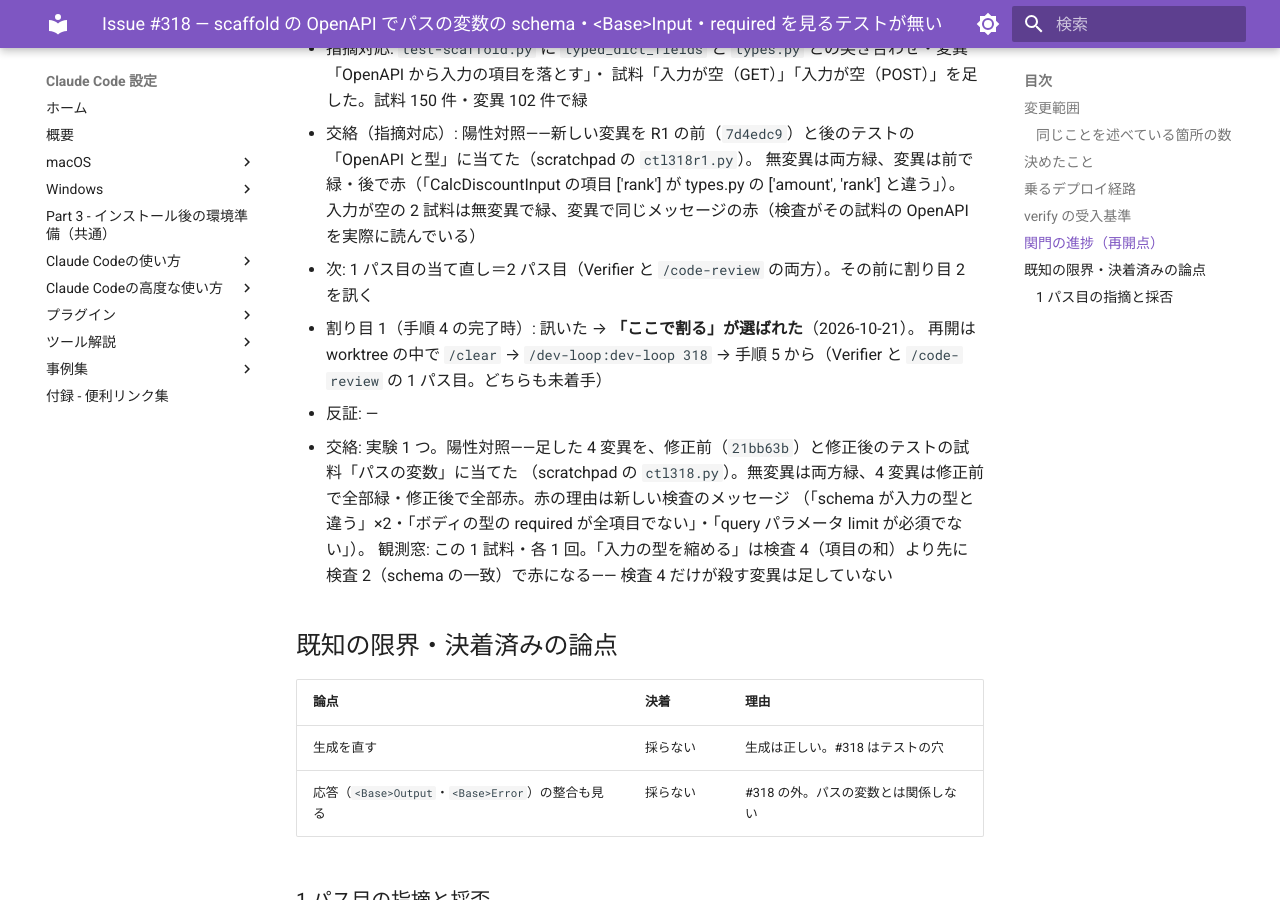
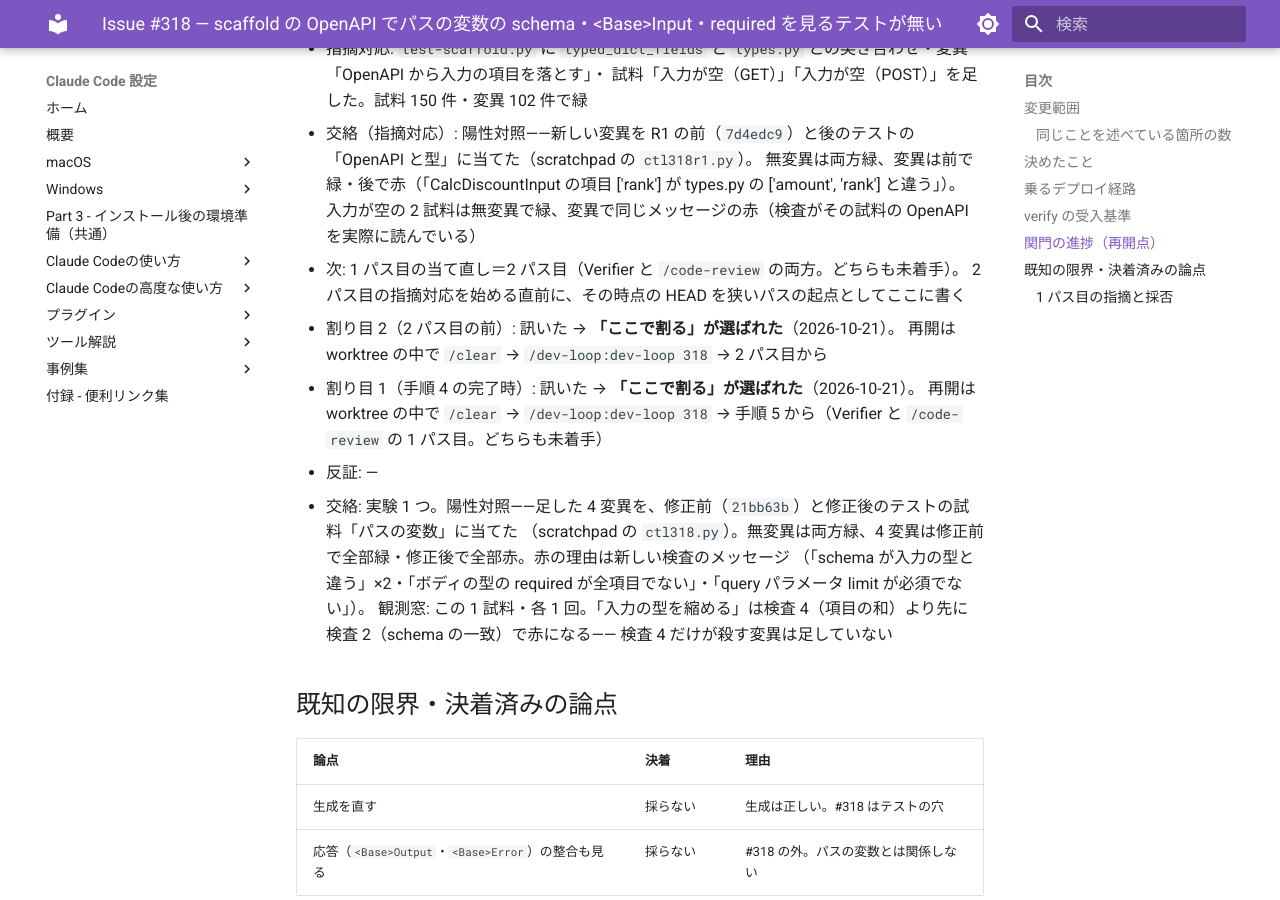
Before and after one commit to hdknr/claude-code-setup, an MkDocs documentation site: the page built from docs/plans/issue-318.md, in a window 1280 px wide and 900 px high, scrolled down 2705 px. Built offline with MkDocs 1.6.1 and Material for MkDocs 9.7.7, drawn with Linux system fonts in a browser that asks for light colours.

Commit message:
docs(plans): #318 の割り目 2 を記録する
Co-Authored-By: Claude Opus 5.5 <noreply@anthropic.com>

```diff
--- a/docs/plans/issue-318.md
+++ b/docs/plans/issue-318.md
@@ -64,7 +64,10 @@
 - 交絡（指摘対応）: 陽性対照——新しい変異を R1 の前（`7d4edc9`）と後のテストの「OpenAPI と型」に当てた（scratchpad の `ctl318r1.py`）。
   無変異は両方緑、変異は前で緑・後で赤（「CalcDiscountInput の項目 ['rank'] が types.py の ['amount', 'rank'] と違う」）。
   入力が空の 2 試料は無変異で緑、変異で同じメッセージの赤（検査がその試料の OpenAPI を実際に読んでいる）
-- 次: 1 パス目の当て直し＝2 パス目（Verifier と `/code-review` の両方）。その前に割り目 2 を訊く
+- 次: 1 パス目の当て直し＝2 パス目（Verifier と `/code-review` の両方。どちらも未着手）。
+  2 パス目の指摘対応を始める直前に、その時点の HEAD を狭いパスの起点としてここに書く
+- 割り目 2（2 パス目の前）: 訊いた → **「ここで割る」が選ばれた**（2026-10-21）。
+  再開は worktree の中で `/clear` → `/dev-loop:dev-loop 318` → 2 パス目から
 - 割り目 1（手順 4 の完了時）: 訊いた → **「ここで割る」が選ばれた**（2026-10-21）。
   再開は worktree の中で `/clear` → `/dev-loop:dev-loop 318` → 手順 5 から（Verifier と `/code-review` の 1 パス目。どちらも未着手）
 - 反証: —
```
